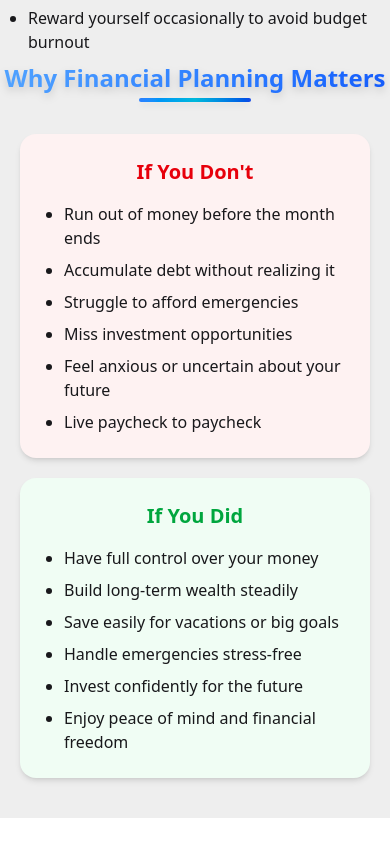
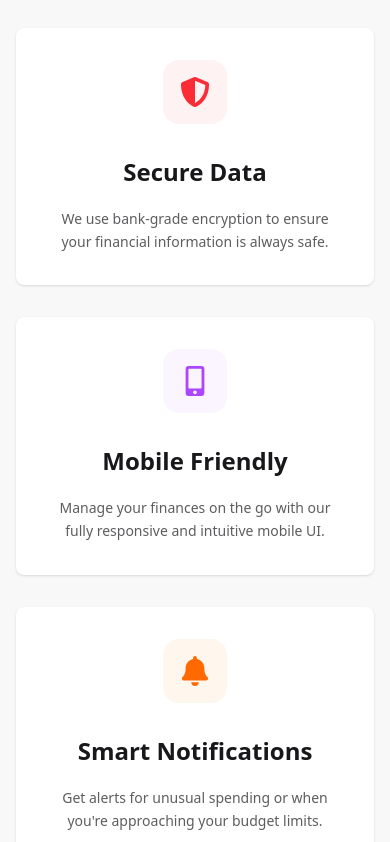
Before and after one commit to BrainlessDip/FinTrackClient, a React (Vite) app: page / in a window 390 px wide. Shown: the part 1400-2242 px from the top of the page. Built offline with nearby package versions, Linux system fonts and the light colour scheme; no server answers.

Commit message:
Add initial UI components for homepage, financial planning, budgeting tips, and overview.

```diff
--- a/src/components/BudgetingTips.jsx
+++ b/src/components/BudgetingTips.jsx
@@ -2,7 +2,7 @@ import React from "react";
 
 const BudgetingTips = () => {
   return (
-    <section className="mt-10">
+    <section className="py-20">
       <h2 className="text-3xl sm:text-4xl font-extrabold text-transparent bg-clip-text bg-linear-to-r from-blue-400 to-blue-600 drop-shadow-lg text-center dark:text-white mb-2">
         Budgeting Tips
       </h2>
--- a/src/components/Carousel.jsx
+++ b/src/components/Carousel.jsx
@@ -36,7 +36,7 @@ const Carousel = () => {
 
   return (
     <div
-      className="relative w-11/12 mx-auto group overflow-hidden rounded-4xl"
+      className="relative w-11/12 mx-auto group overflow-hidden rounded-4xl mt-8"
       onMouseEnter={() => setIsPlaying(false)}
       onMouseLeave={() => setIsPlaying(true)}
     >
--- a/src/components/FinancialPlanning.jsx
+++ b/src/components/FinancialPlanning.jsx
@@ -2,18 +2,20 @@ import React from "react";
 
 const FinancialPlanning = () => {
   return (
-    <div>
-      <div className="flex flex-col items-center text-center pb-5">
-        <h2 className="text-2xl sm:text-3xl font-extrabold text-transparent bg-clip-text bg-linear-to-r from-blue-400 to-blue-600 drop-shadow-lg text-center dark:text-white">
+    <section className="py-20">
+      <div className="flex flex-col items-center text-center">
+        <h2 className="text-3xl sm:text-4xl font-extrabold text-transparent bg-clip-text bg-linear-to-r from-blue-400 to-blue-600 drop-shadow-lg text-center dark:text-white">
           Why Financial Planning Matters
         </h2>
-        <div className="w-28 h-1 mx-auto mt-1 bg-linear-to-r from-blue-500 via-cyan-500 to-blue-700 dark:from-purple-400 dark:via-pink-400 dark:to-orange-300 rounded-full shadow-md mb-3"></div>
-        <div className="flex flex-col md:flex-row justify-center items-center gap-5 p-5 w-full max-w-4xl font-medium">
-          <div className="bg-red-50 dark:bg-red-900/20 rounded-2xl p-6 shadow-md flex-1">
-            <h3 className="text-xl font-bold text-red-600 mb-4">
+        <div className="w-28 h-1 mx-auto mt-1 bg-linear-to-r from-blue-500 via-cyan-500 to-blue-700 dark:from-purple-400 dark:via-pink-400 dark:to-orange-300 rounded-full shadow-md mb-8"></div>
+
+        <div className="flex flex-col md:flex-row justify-center items-stretch gap-8 px-4 w-full max-w-6xl font-medium">
+          <div className="bg-red-50 dark:bg-red-900/10 border border-red-100 dark:border-red-900/30 rounded-3xl p-8 shadow-sm hover:shadow-md transition-shadow flex-1">
+            <h3 className="text-2xl font-bold text-red-600 mb-6 flex items-center gap-2">
+              <span className="w-2 h-8 bg-red-600 rounded-full"></span>
               If You Don't
             </h3>
-            <ul className="list-disc text-left space-y-2 ml-5">
+            <ul className="list-disc text-left space-y-3 ml-6 text-lg text-base-content/80">
               <li>Run out of money before the month ends</li>
               <li>Accumulate debt without realizing it</li>
               <li>Struggle to afford emergencies</li>
@@ -22,11 +24,13 @@ const FinancialPlanning = () => {
               <li>Live paycheck to paycheck</li>
             </ul>
           </div>
-          <div className="bg-green-50 dark:bg-green-900/20 rounded-2xl p-6 shadow-md flex-1">
-            <h3 className="text-xl font-bold text-green-600 mb-4">
+
+          <div className="bg-green-50 dark:bg-green-900/10 border border-green-100 dark:border-green-900/30 rounded-3xl p-8 shadow-sm hover:shadow-md transition-shadow flex-1">
+            <h3 className="text-2xl font-bold text-green-600 mb-6 flex items-center gap-2">
+              <span className="w-2 h-8 bg-green-600 rounded-full"></span>
               If You Did
             </h3>
-            <ul className="list-disc text-left space-y-2 ml-5">
+            <ul className="list-disc text-left space-y-3 ml-6 text-lg text-base-content/80">
               <li>Have full control over your money</li>
               <li>Build long-term wealth steadily</li>
               <li>Save easily for vacations or big goals</li>
@@ -37,41 +41,8 @@ const FinancialPlanning = () => {
           </div>
         </div>
       </div>
-    </div>
+    </section>
   );
 };
 
 export default FinancialPlanning;
-<div className="flex flex-col items-center text-center my-12">
-  <h2 className="text-3xl font-semibold mb-10">
-    Why Financial Planning Matters
-  </h2>
-
-  <div className="flex flex-col md:flex-row justify-center items-start gap-16 w-full max-w-4xl">
-    {/* If You Don’t */}
-    <div className="bg-red-50 dark:bg-red-900/20 rounded-2xl p-6 shadow-md flex-1">
-      <h3 className="text-xl font-bold text-red-600 mb-4">If You Don’t</h3>
-      <ul className="list-disc text-left space-y-2 ml-5">
-        <li>Run out of money before the month ends</li>
-        <li>Accumulate debt without realizing it</li>
-        <li>Struggle to afford emergencies</li>
-        <li>Miss investment opportunities</li>
-        <li>Feel anxious or uncertain about your future</li>
-        <li>Live paycheck to paycheck</li>
-      </ul>
-    </div>
-
-    {/* If You Did */}
-    <div className="bg-green-50 dark:bg-green-900/20 rounded-2xl p-6 shadow-md flex-1">
-      <h3 className="text-xl font-bold text-green-600 mb-4">If You Did</h3>
-      <ul className="list-disc text-left space-y-2 ml-5">
-        <li>Have full control over your money</li>
-        <li>Build long-term wealth steadily</li>
-        <li>Save easily for vacations or big goals</li>
-        <li>Handle emergencies stress-free</li>
-        <li>Invest confidently for the future</li>
-        <li>Enjoy peace of mind and financial freedom</li>
-      </ul>
-    </div>
-  </div>
-</div>;
--- a/src/components/Overview.jsx
+++ b/src/components/Overview.jsx
@@ -23,7 +23,7 @@ const Overview = () => {
   }, []);
 
   return (
-    <section>
+    <section className="py-16">
       <h2 className="text-3xl sm:text-4xl font-extrabold text-transparent bg-clip-text bg-linear-to-r from-blue-400 to-blue-600 drop-shadow-lg text-center dark:text-white">
         Overview
       </h2>
--- /dev/null
+++ b/src/components/home/FAQ.jsx
@@ -0,0 +1,54 @@
+import React from "react";
+
+const FAQ = () => {
+  const faqs = [
+    {
+      question: "Is FinTrack really free?",
+      answer: "Yes! Our Basic plan is 100% free and includes all the essential features you need to track your finances."
+    },
+    {
+      question: "Is my data secure?",
+      answer: "Absolutely. We use bank-grade encryption to ensure your data is safe and private. We never sell your data to third parties."
+    },
+    {
+      question: "Can I export my data?",
+      answer: "Yes, you can export your transactions and reports to CSV or PDF formats at any time."
+    },
+    {
+      question: "Do you support multiple currencies?",
+      answer: "Currently we support global currencies. You can manage your wallet in your preferred currency."
+    },
+    {
+      question: "How do I contact support?",
+      answer: "You can reach out to our support team 24/7 via the help center or email us at support@fintrack.com."
+    }
+  ];
+
+  return (
+    <section className="py-20 bg-base-100">
+      <div className="container mx-auto px-4 max-w-3xl">
+        <div className="text-center mb-12">
+            <h2 className="text-4xl font-bold mb-4">Frequently Asked Questions</h2>
+            <div className="w-24 h-1 bg-primary mx-auto mb-4 rounded-full"></div>
+            <p className="text-base-content/60">Got questions? We've got answers.</p>
+        </div>
+
+        <div className="join join-vertical w-full bg-base-200 rounded-3xl overflow-hidden shadow-sm">
+            {faqs.map((faq, index) => (
+                <div key={index} className="collapse collapse-plus join-item border-b border-base-300/50">
+                    <input type="radio" name="faq-accordion" defaultChecked={index === 0} />
+                    <div className="collapse-title text-xl font-semibold p-6">
+                        {faq.question}
+                    </div>
+                    <div className="collapse-content px-6 pb-6">
+                        <p className="text-base-content/70 leading-relaxed font-medium">{faq.answer}</p>
+                    </div>
+                </div>
+            ))}
+        </div>
+      </div>
+    </section>
+  );
+};
+
+export default FAQ;
--- /dev/null
+++ b/src/components/home/Services.jsx
@@ -0,0 +1,77 @@
+import React from "react";
+import { FaWallet, FaChartPie, FaShieldAlt, FaMobileAlt, FaBell, FaCloud } from "react-icons/fa";
+
+const Services = () => {
+  const services = [
+    {
+      icon: <FaWallet />,
+      title: "Expense Tracking",
+      description: "Easily log your daily expenses and categorize them to see where your money goes.",
+      color: "text-blue-500 bg-blue-50 dark:bg-blue-900/10"
+    },
+    {
+      icon: <FaChartPie />,
+      title: "Budget Planning",
+      description: "Set monthly budgets for different categories and stay on track with your goals.",
+      color: "text-green-500 bg-green-50 dark:bg-green-900/10"
+    },
+    {
+      icon: <FaShieldAlt />,
+      title: "Secure Data",
+      description: "We use bank-grade encryption to ensure your financial information is always safe.",
+      color: "text-red-500 bg-red-50 dark:bg-red-900/10"
+    },
+    {
+      icon: <FaMobileAlt />,
+      title: "Mobile Friendly",
+      description: "Manage your finances on the go with our fully responsive and intuitive mobile UI.",
+      color: "text-purple-500 bg-purple-50 dark:bg-purple-900/10"
+    },
+    {
+      icon: <FaBell />,
+      title: "Smart Notifications",
+      description: "Get alerts for unusual spending or when you're approaching your budget limits.",
+      color: "text-orange-500 bg-orange-50 dark:bg-orange-900/10"
+    },
+    {
+      icon: <FaCloud />,
+      title: "Cloud Backup",
+      description: "Your data is automatically synced and backed up across all your devices.",
+      color: "text-cyan-500 bg-cyan-50 dark:bg-cyan-900/10"
+    }
+  ];
+
+  return (
+    <section className="py-20 bg-base-200">
+      <div className="container mx-auto px-4">
+        <div className="text-center mb-16">
+          <h2 className="text-3xl sm:text-4xl font-extrabold text-transparent bg-clip-text bg-linear-to-r from-blue-400 to-blue-600 drop-shadow-lg text-center dark:text-white">
+            Our Services
+          </h2>
+          <div className="w-24 h-1 bg-primary mx-auto mt-2 rounded-full"></div>
+          <p className="mt-4 text-base-content/60 max-w-2xl mx-auto">
+            Explore the powerful tools and features designed to help you master your personal finances.
+          </p>
+        </div>
+
+        <div className="grid grid-cols-1 md:grid-cols-2 lg:grid-cols-3 gap-8">
+          {services.map((service, index) => (
+            <div key={index} className="card bg-base-100 shadow-sm hover:shadow-xl transition-all duration-300 group">
+              <div className="card-body items-center text-center p-8">
+                <div className={`w-16 h-16 rounded-2xl flex items-center justify-center text-3xl mb-6 transform group-hover:scale-110 transition-transform duration-300 ${service.color}`}>
+                  {service.icon}
+                </div>
+                <h3 className="card-title text-2xl font-bold mb-3">{service.title}</h3>
+                <p className="text-base-content/70 leading-relaxed">
+                  {service.description}
+                </p>
+              </div>
+            </div>
+          ))}
+        </div>
+      </div>
+    </section>
+  );
+};
+
+export default Services;
--- /dev/null
+++ b/src/components/home/Testimonials.jsx
@@ -0,0 +1,55 @@
+import React from "react";
+import { FaQuoteLeft } from "react-icons/fa6";
+
+const Testimonials = () => {
+  const testimonials = [
+    {
+      text: "FinTrack completely changed how I manage my money. I saved $5,000 in my first year!",
+      author: "Sarah J.",
+      role: "Freelancer",
+      image: "https://randomuser.me/api/portraits/women/44.jpg"
+    },
+    {
+      text: "The analytics are incredible. I finally understand where my paycheck goes every month.",
+      author: "Michael T.",
+      role: "Software Engineer",
+      image: "https://randomuser.me/api/portraits/men/32.jpg"
+    },
+    {
+      text: "Simple, beautiful, and effective. The best budgeting app I've ever used. Highly recommend!",
+      author: "Jessica L.",
+      role: "Small Business Owner",
+      image: "https://randomuser.me/api/portraits/women/68.jpg"
+    }
+  ];
+
+  return (
+    <section className="py-20 bg-base-100">
+      <div className="container mx-auto px-4 text-base-content">
+        <div className="text-center mb-16">
+            <h2 className="text-4xl font-bold mb-4">Loved by Thousands</h2>
+            <div className="w-24 h-1 bg-primary mx-auto mb-4 rounded-full"></div>
+            <p className="text-base-content/60">See what our users have to say about their journey.</p>
+        </div>
+
+        <div className="grid grid-cols-1 md:grid-cols-3 gap-8">
+            {testimonials.map((t, i) => (
+                <div key={i} className="card bg-base-200 p-8 rounded-3xl relative shadow-sm hover:shadow-md transition-shadow">
+                    <FaQuoteLeft className="text-4xl text-primary/20 absolute top-6 left-6" />
+                    <p className="mb-6 mt-4 relative z-10 text-lg italic text-base-content/80 font-medium">"{t.text}"</p>
+                    <div className="flex items-center gap-4 mt-auto">
+                        <img src={t.image} alt={t.author} className="w-12 h-12 rounded-full border-2 border-primary" />
+                        <div>
+                            <h4 className="font-bold">{t.author}</h4>
+                            <p className="text-xs opacity-60 uppercase tracking-wider">{t.role}</p>
+                        </div>
+                    </div>
+                </div>
+            ))}
+        </div>
+      </div>
+    </section>
+  );
+};
+
+export default Testimonials;
--- a/src/pages/Home.jsx
+++ b/src/pages/Home.jsx
@@ -3,16 +3,22 @@ import Overview from "../components/Overview";
 import useAuth from "./../hooks/useAuth";
 import BudgetingTips from "../components/BudgetingTips";
 import FinancialPlanning from "../components/FinancialPlanning";
+import Testimonials from "../components/home/Testimonials";
+import FAQ from "../components/home/FAQ";
+import Services from "../components/home/Services";
 import Carousel from "../components/Carousel";
 
 const Home = () => {
   const { user } = useAuth();
 
   return (
-    <div className="bg-base-300">
+    <div className="bg-base-100 min-h-screen flex flex-col">
       <Carousel />
       {user && <Overview />}
+      <Services />
       <BudgetingTips />
+      <Testimonials />
+      <FAQ />
       <FinancialPlanning />
     </div>
   );
```
